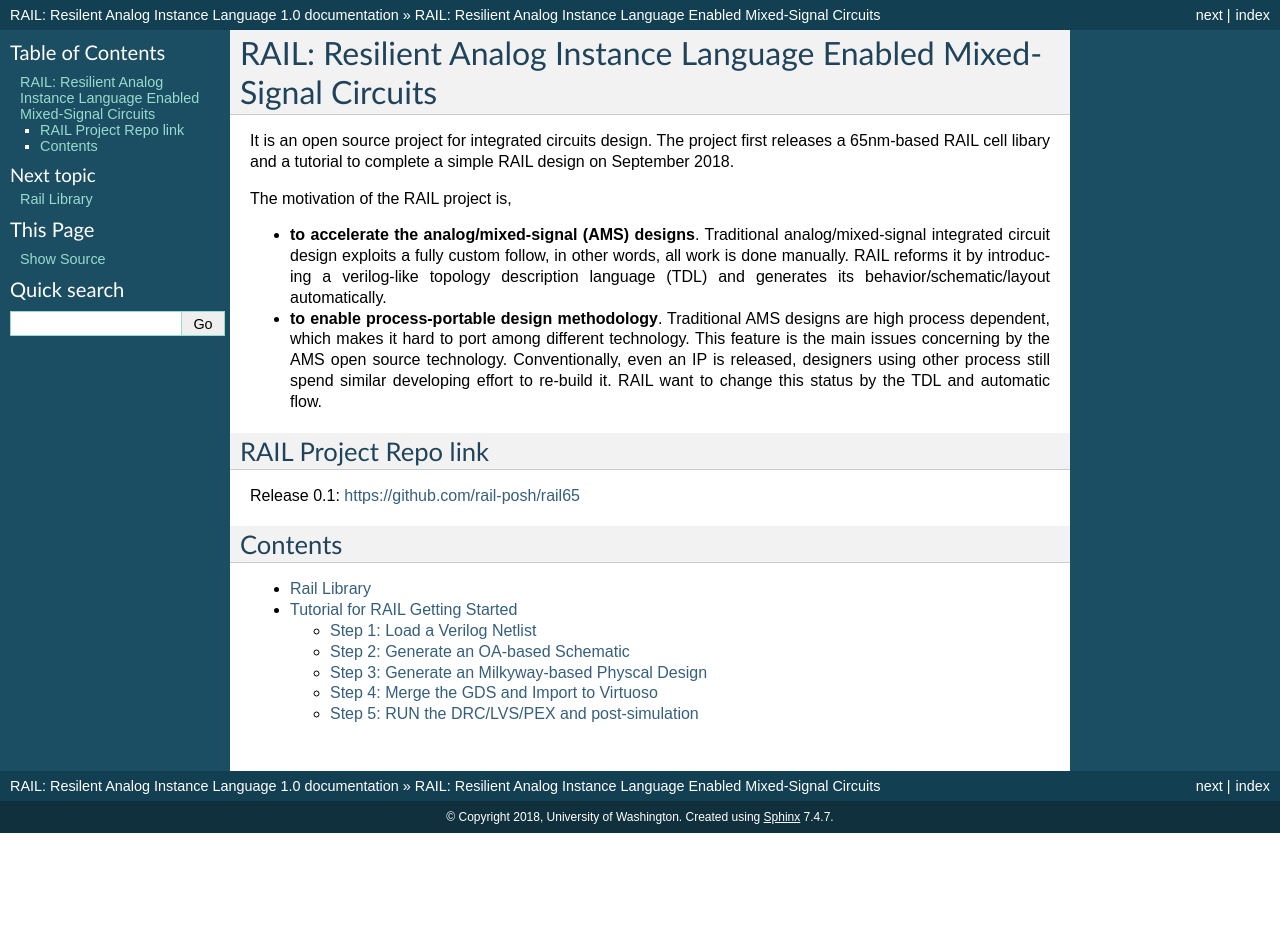
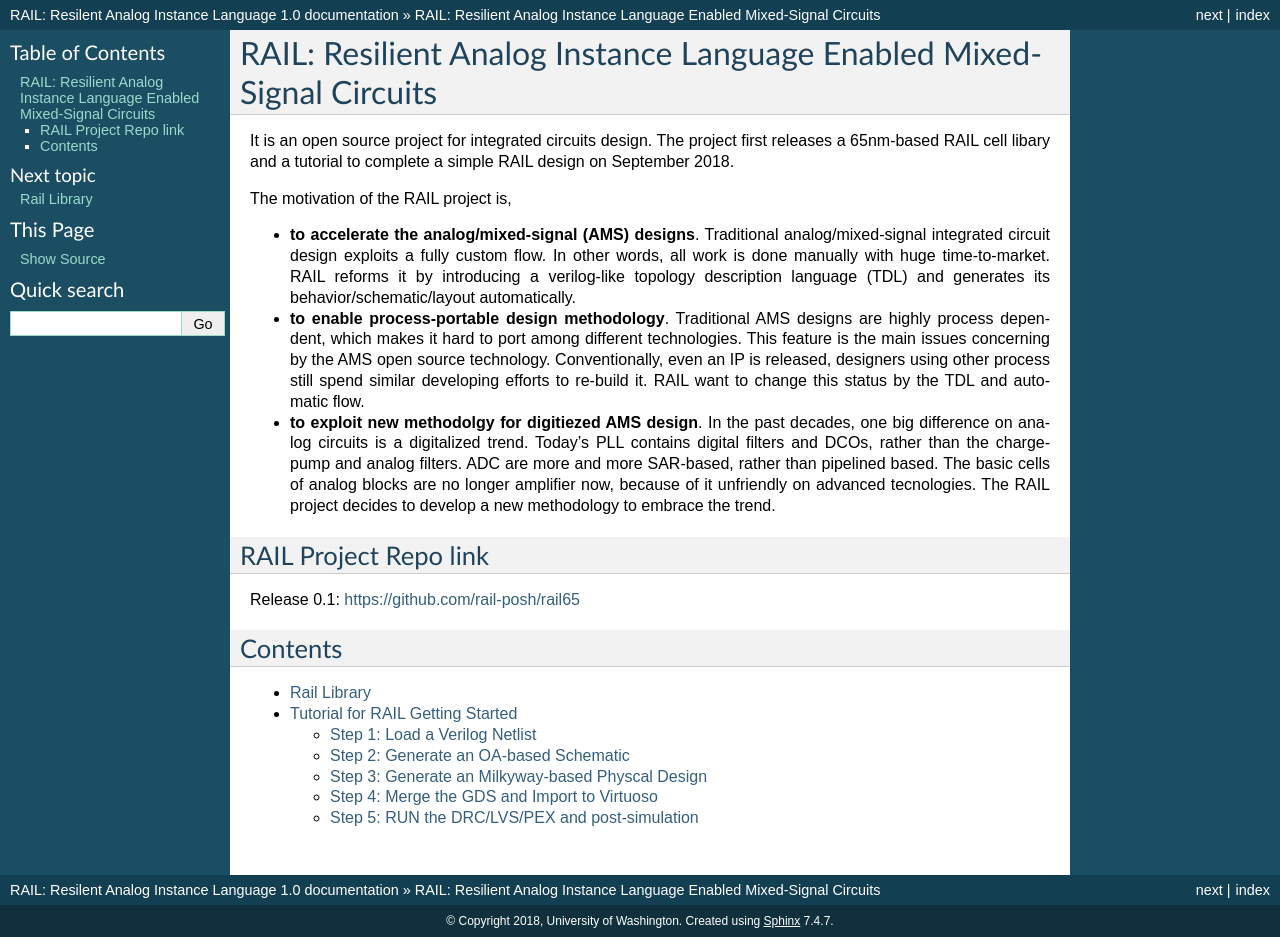
Before and after one commit to silicontalks/raildoc, a Sphinx documentation site: the page built from docs/index.rst, in a window 1280 px wide. Built offline with Sphinx 7.4.7, drawn with Linux system fonts in a browser that asks for light colours; before the commit the page ends 900 px from its top, so only the background shows below that.

Commit message:
Update index.rst

```diff
--- a/docs/index.rst
+++ b/docs/index.rst
@@ -11,9 +11,11 @@ The project first releases a 65nm-based RAIL cell libary and a tutorial to compl
 
 The motivation of the RAIL project is,
 
-- **to accelerate the analog/mixed-signal (AMS) designs**. Traditional analog/mixed-signal integrated circuit design exploits a fully custom follow, in other words, all work is done manually. RAIL reforms it by introducing a verilog-like topology description language (TDL) and generates its behavior/schematic/layout automatically.
+- **to accelerate the analog/mixed-signal (AMS) designs**. Traditional analog/mixed-signal integrated circuit design exploits a fully custom flow. In other words, all work is done manually with huge time-to-market.  RAIL reforms it by introducing a verilog-like topology description language (TDL) and generates its behavior/schematic/layout automatically.
 
-- **to enable process-portable design methodology**. Traditional AMS designs are high process dependent, which makes it hard to port among different technology. This feature is the main issues concerning by the AMS open source technology. Conventionally, even an IP is released, designers using other process still spend similar developing effort to re-build it. RAIL want to change this status by the TDL and automatic flow.
+- **to enable process-portable design methodology**. Traditional AMS designs are highly process dependent, which makes it hard to port among different technologies. This feature is the main issues concerning by the AMS open source technology. Conventionally, even an IP is released, designers using other process still spend similar developing efforts to re-build it. RAIL want to change this status by the TDL and automatic flow.
+
+- **to exploit new methodolgy for digitiezed AMS design**. In the past decades, one big difference on analog circuits is a digitalized trend. Today's PLL contains digital filters and DCOs, rather than the charge-pump and analog filters. ADC are more and more SAR-based, rather than pipelined based. The basic cells of analog blocks are no longer amplifier now, because of it unfriendly on advanced tecnologies. The RAIL project decides to develop a new methodology to embrace the trend.
 
 
 
```
